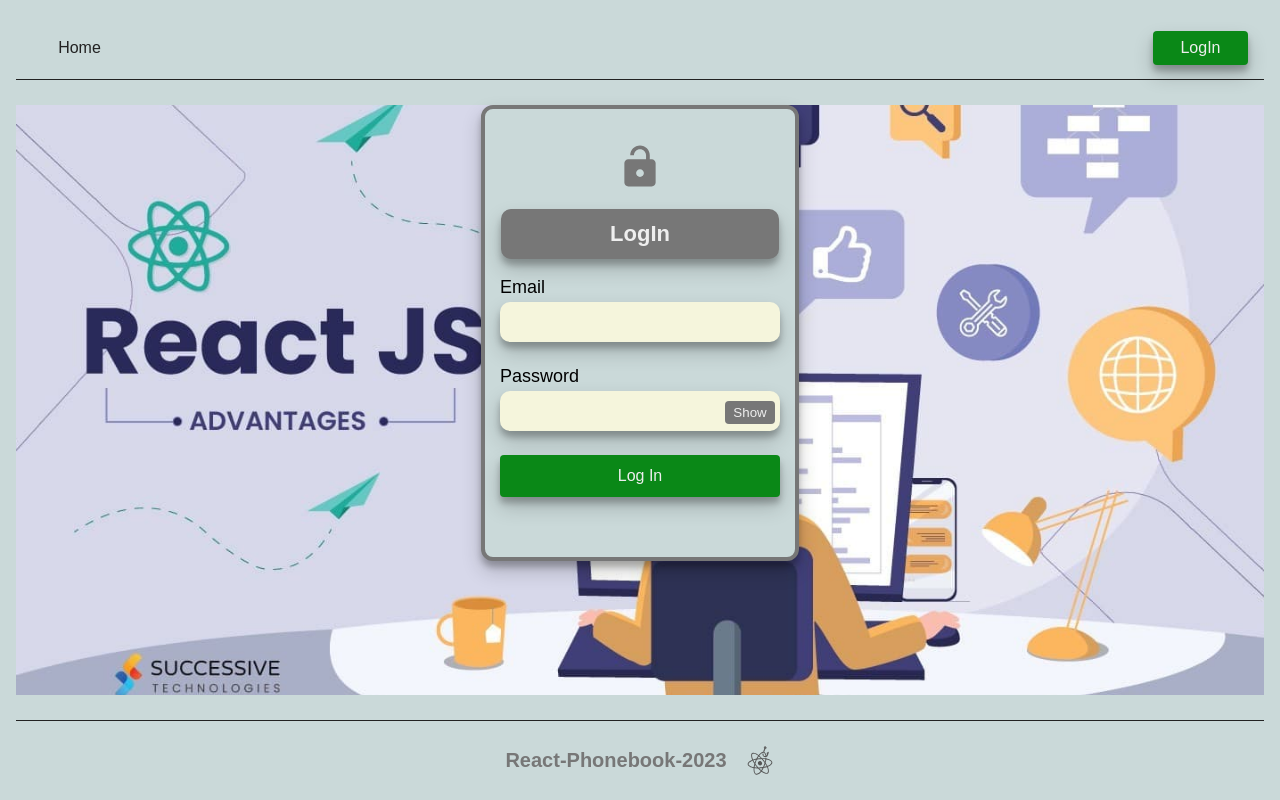
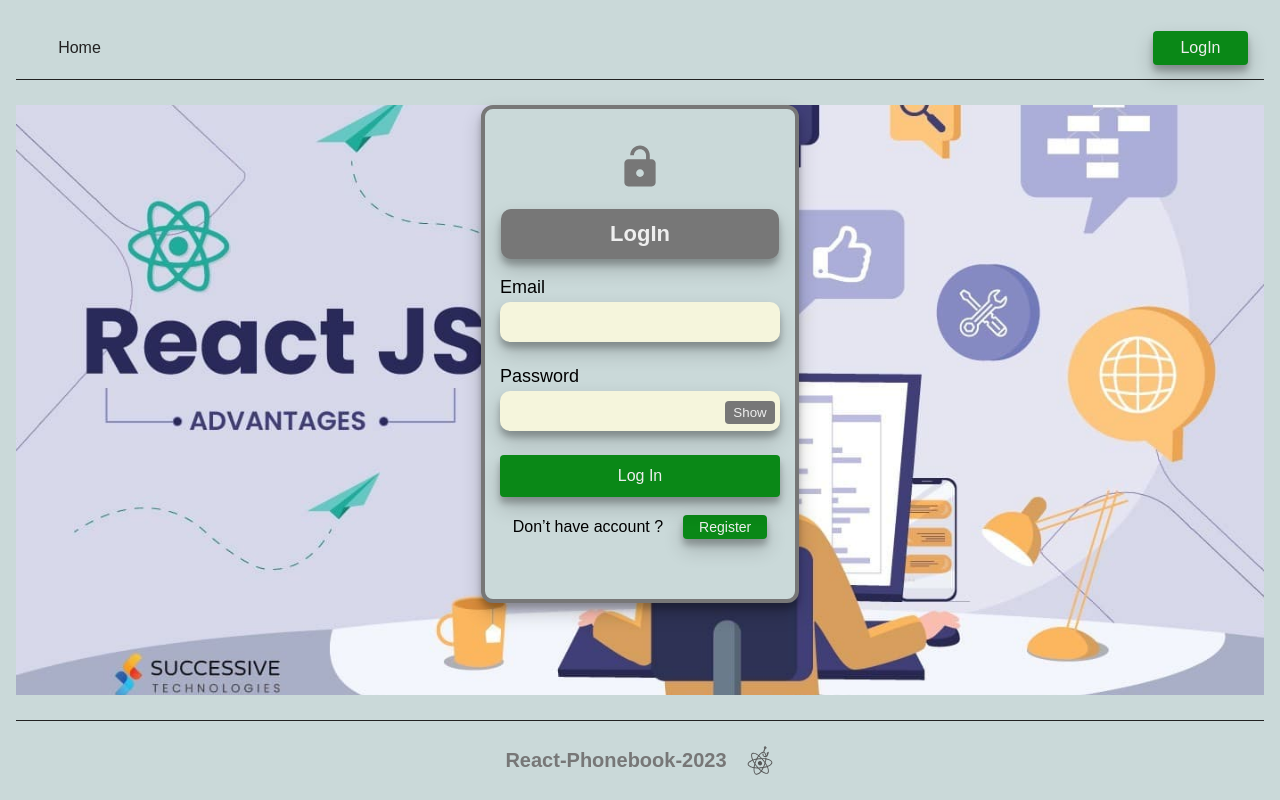
Before and after one commit to YuriyPilipenkoKH/goit-react-hw-08-phonebook, a React (Create React App) app: page /goit-react-hw-08-phonebook/login in a window 1280 px wide. Built offline with nearby package versions, Linux system fonts and the light colour scheme.

Commit message:
Update LoginForm.jsx

```diff
--- a/src/components/LoginForm/LoginForm.jsx
+++ b/src/components/LoginForm/LoginForm.jsx
@@ -7,7 +7,7 @@ import { FormWrapper, SecondsCounter, ShowBtn, StyledForm } from './LoginForm.st
 import { MainTitle } from 'components/section/Section.styled';
 import {IoMdUnlock} from 'react-icons/io';
 import {CgSandClock} from 'react-icons/cg';
-import { LogoWrapp } from 'components/RegisterForm/RegisterForm.styled';
+import { FormLink, LogoWrapp, RouteWrapp } from 'components/RegisterForm/RegisterForm.styled';
 
 
 
@@ -109,6 +109,10 @@ setTimer(true)
         : !remained && <SecondsCounter>Wasted</SecondsCounter>
         }
       </StyledForm>
+      <RouteWrapp>
+        <p>Don’t have account ?</p>
+        <FormLink to="/register">Register</FormLink>
+      </RouteWrapp>
     </FormWrapper>
   );
 }
```
